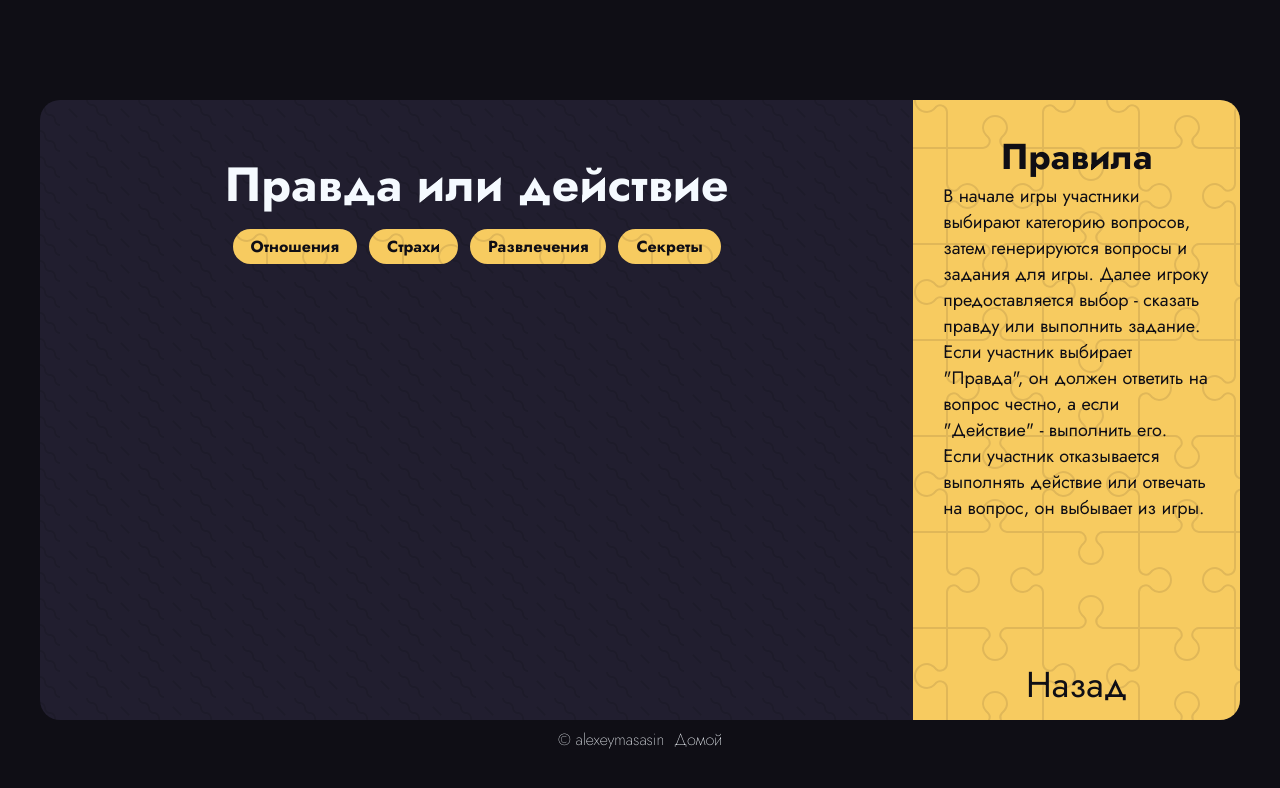
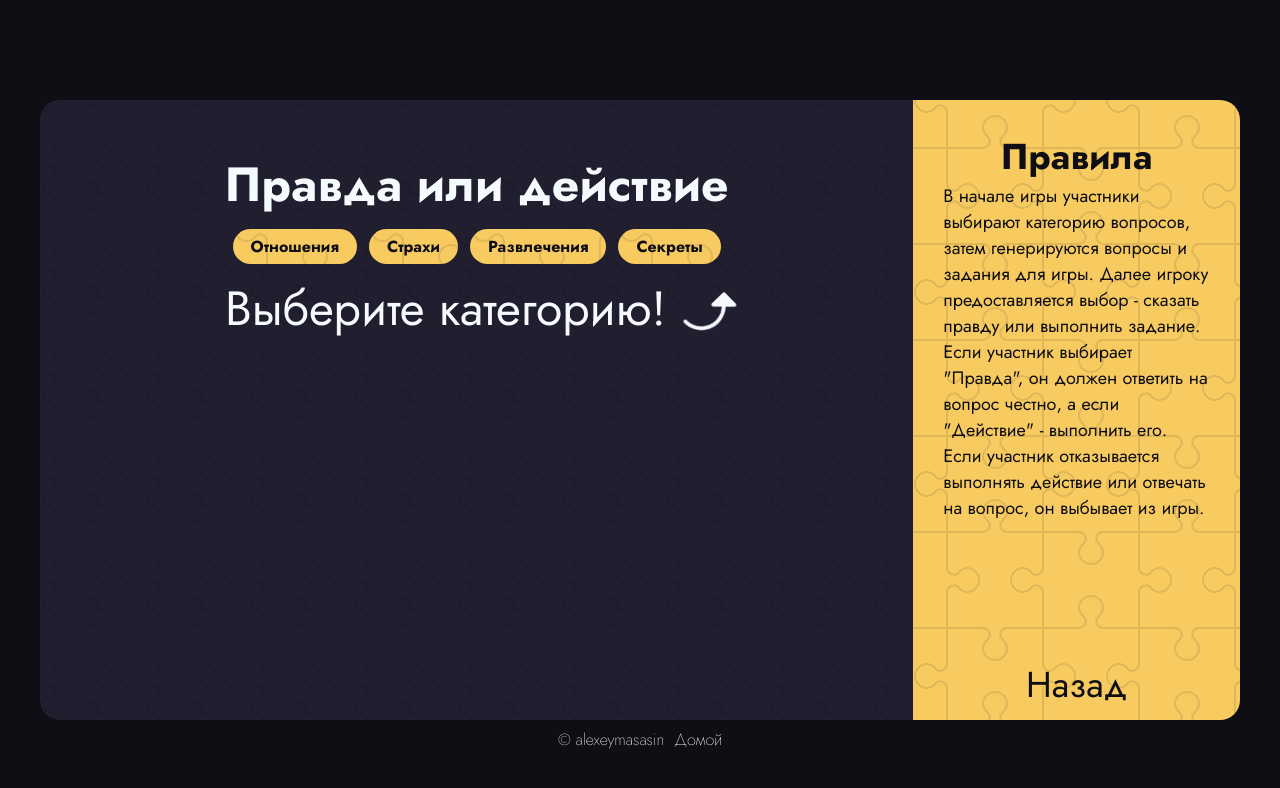
Before and after one commit to alexeymasasin/party-games, a React (Vite) app: page /truth-or-dare in a window 1280 px wide. Shown: the top 788 px of the page. Built offline with nearby package versions, Linux system fonts and the light colour scheme.

Commit message:
Default assignment screen

```diff
--- a/src/components/Games/TruthOrDare/Game/Actions/Actions.tsx
+++ b/src/components/Games/TruthOrDare/Game/Actions/Actions.tsx
@@ -1,4 +1,4 @@
-import ActionBtn from '../Task/ActionBtn';
+import ActionBtn from './ActionBtn';
 
 type ActionsProps = {
 	generateTask: () => void;
--- a/src/components/Games/TruthOrDare/Game/Game.tsx
+++ b/src/components/Games/TruthOrDare/Game/Game.tsx
@@ -7,6 +7,7 @@ import Actions from './Actions/Actions';
 import Categories from './Categories/Categories';
 import styles from './Game.module.css';
 import Assignment from './Task/Assignment';
+import DefaultAssignment from './Task/DefaultAssignment';
 
 export type GameProps = {
 	title: string;
@@ -57,6 +58,7 @@ export default function Game({ title }: GameProps) {
 					generateQuestion={generateQuestion}
 				/>
 			)}
+			{currentCategory === 'default' && <DefaultAssignment />}
 		</div>
 	);
 }
--- /dev/null
+++ b/src/components/Games/TruthOrDare/Game/Task/Assignment.module.css
@@ -0,0 +1,22 @@
+.default_text {
+	font-size: var(--text-size-large);
+	padding-top: 10px;
+}
+
+.default_arrow {
+	display: inline-block;
+	transform: rotate(140deg) scale(1.4) scaleX(-1);
+	animation: pointing-arrow 2s infinite;
+}
+
+@keyframes pointing-arrow {
+	0% {
+		transform: rotate(140deg) scale(1.2) scaleX(-1);
+	}
+	50% {
+		transform: rotate(120deg) scale(1.4) scaleX(-1);
+	}
+	100% {
+		transform: rotate(140deg) scale(1.2) scaleX(-1);
+	}
+}
--- /dev/null
+++ b/src/components/Games/TruthOrDare/Game/Task/DefaultAssignment.tsx
@@ -0,0 +1,13 @@
+import { PiArrowArcRightFill } from 'react-icons/pi';
+import styles from './Assignment.module.css';
+
+export default function DefaultAssignment() {
+	return (
+		<p className={styles.default_text}>
+			Выберите категорию!{' '}
+			<span className={styles.default_arrow}>
+				<PiArrowArcRightFill />
+			</span>
+		</p>
+	);
+}
```
Also changed, not shown: src/components/Games/TruthOrDare/Game/Actions/ActionBtn.tsx (renamed from src/components/Games/TruthOrDare/Game/Task/ActionBtn.tsx).
